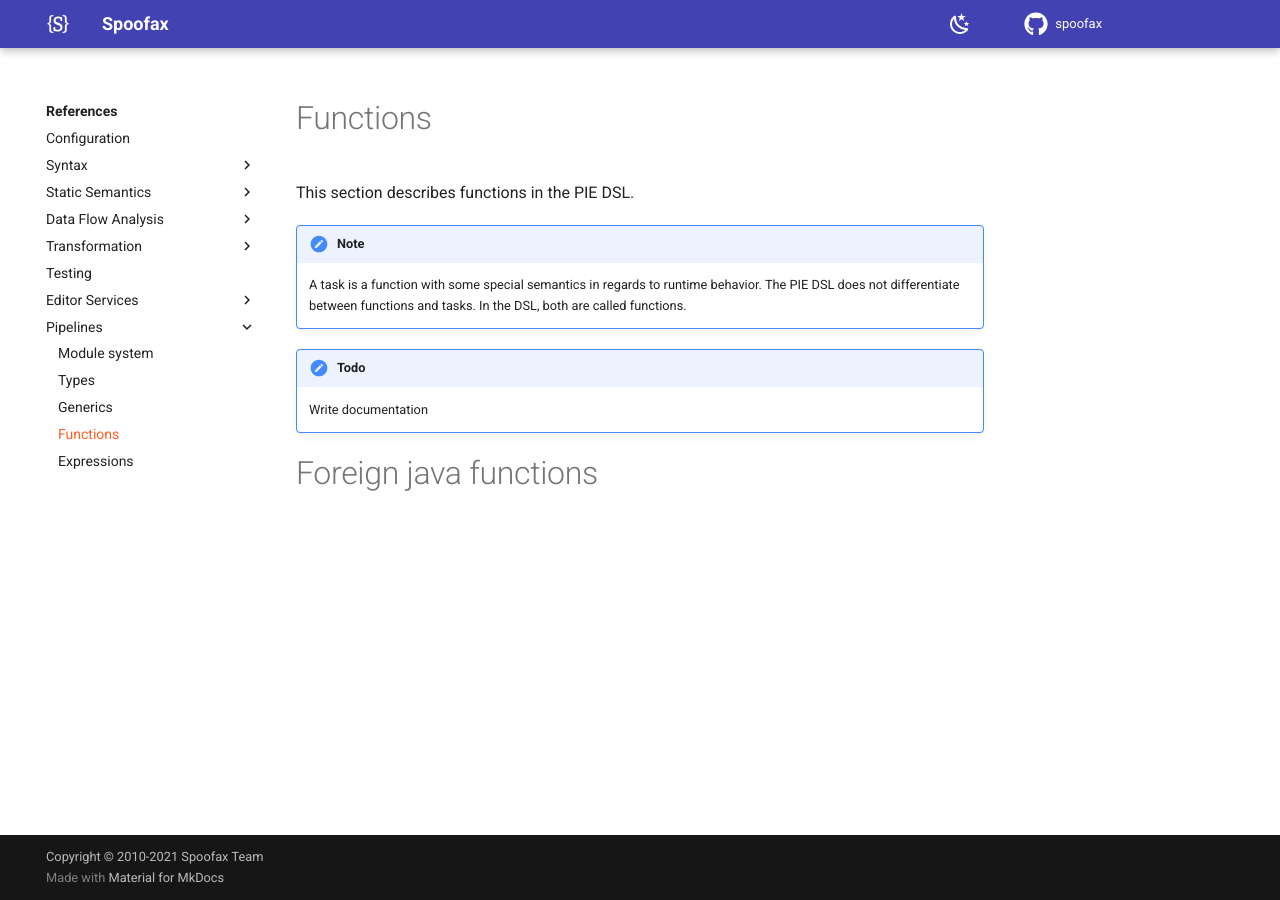
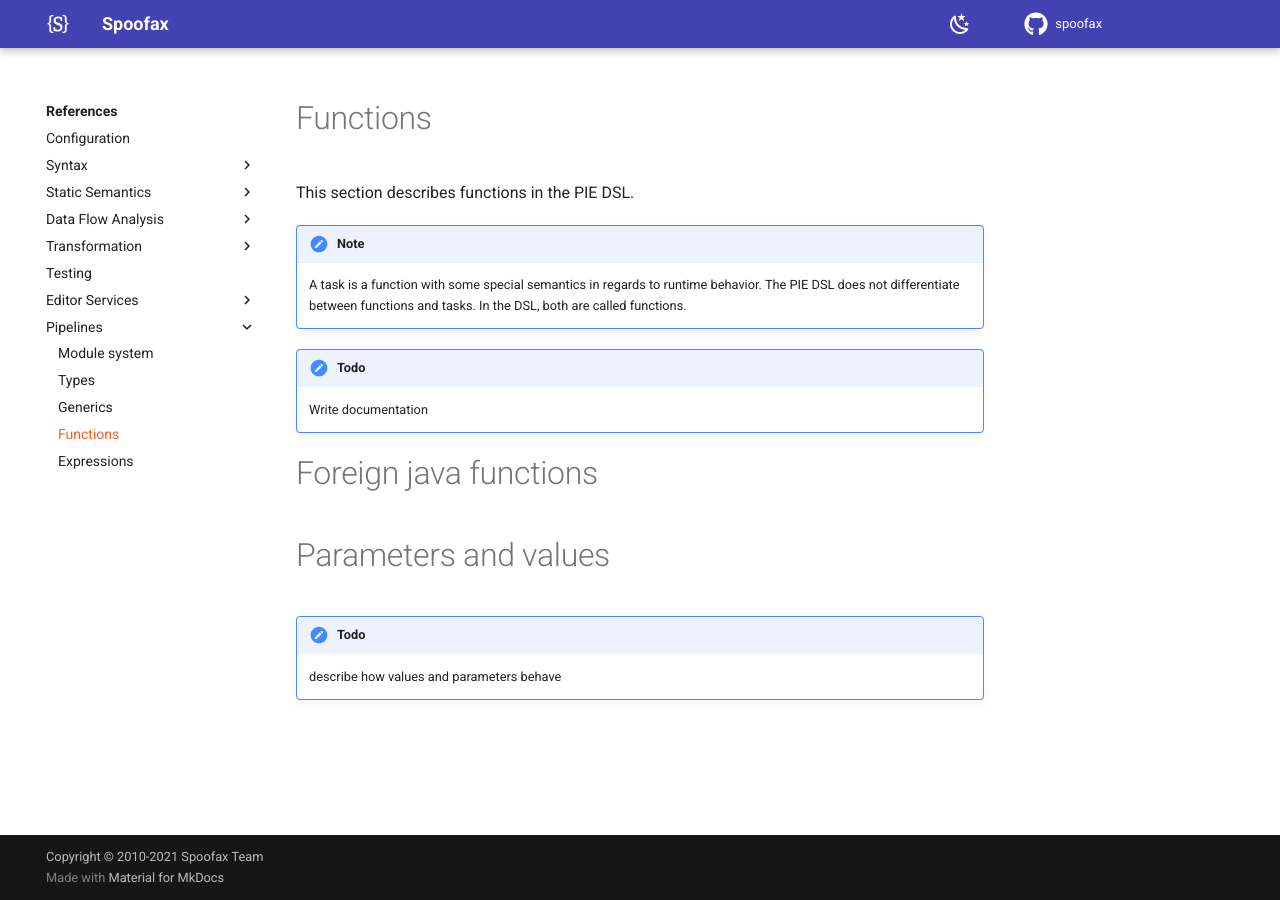
Before and after one commit to pdmosses/metaborg.github.io, an MkDocs documentation site: the page built from docs/references/pipelines/functions.md, in a window 1280 px wide. Built offline with MkDocs 1.6.1 and Material for MkDocs 9.7.7, drawn with Linux system fonts in a browser that asks for light colours; comment, search, counter and statistics services are not loaded.

Commit message:
Add reference to documentation for values.

```diff
--- a/docs/references/pipelines/functions.md
+++ b/docs/references/pipelines/functions.md
@@ -11,3 +11,9 @@ This section describes functions in the PIE DSL.
     Write documentation
 
 # Foreign java functions
+
+
+# Parameters and values
+
+!!! todo
+    describe how values and parameters behave
```
Also changed, not shown: docs/references/pipelines/expressions.md (+2 -0 lines).
